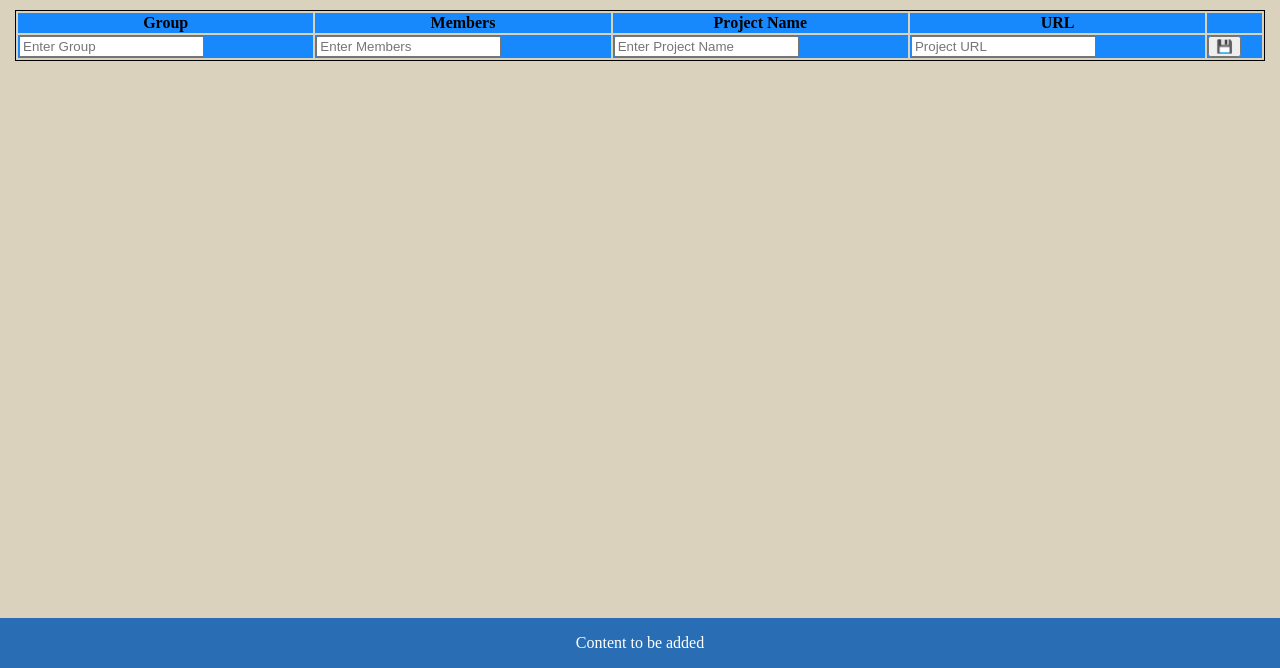
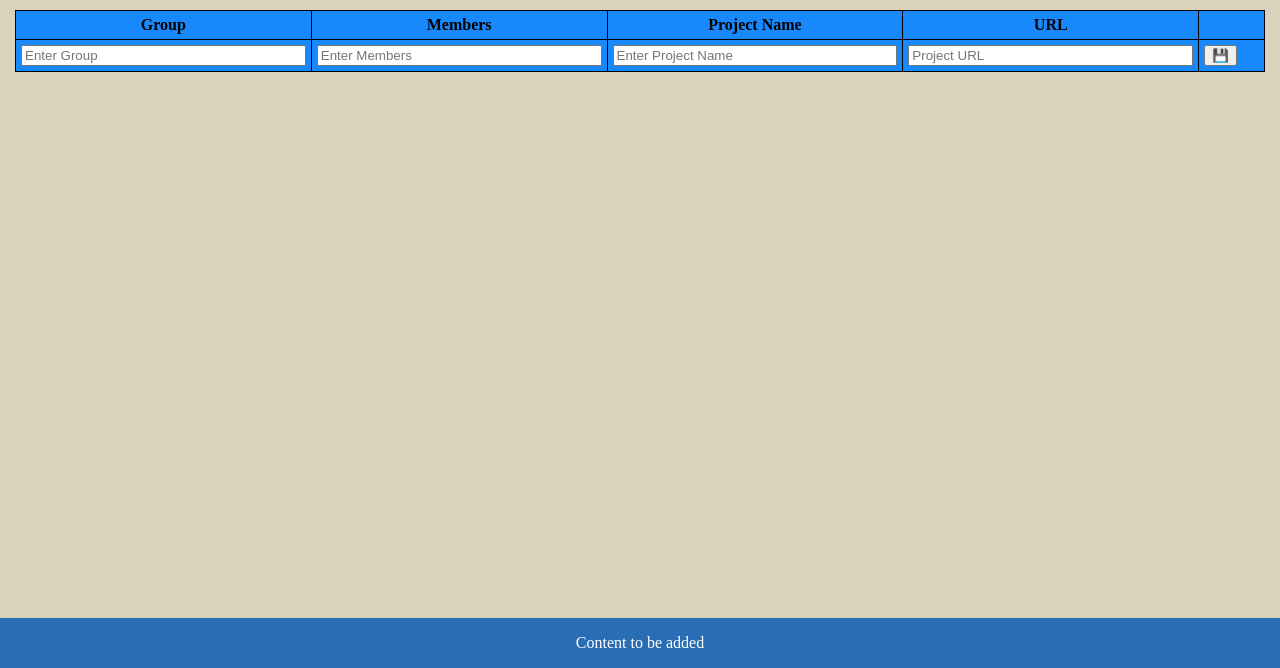
Before and after one commit to maryfru/teams-networking, a website built with webpack: page src/index.html in a window 1280 px wide. Shown: the part 132-800 px from the top of the page. Built offline with nearby package versions, Linux system fonts and the light colour scheme; files whose address does not match are found by name.

Commit message:
updated css

```diff
--- a/src/style.css
+++ b/src/style.css
@@ -17,10 +17,17 @@ body > section {
   padding: 15px;
 }
 
+td,
+th {
+  border: 1px solid black;
+  padding: 5px;
+}
+
 table {
+  border-collapse: collapse;
   width: 100%;
-  border: 1px solid black;
 }
+
 thead,
 tfoot {
   background: #1789fc;
@@ -28,6 +35,15 @@ tfoot {
 
 tbody {
   background: #f5f1ed;
+}
+
+tr:nth-child(even) {
+  background-color: #93c3f3;
+}
+
+input {
+  box-sizing: border-box;
+  width: 100%;
 }
 
 footer {
```
Also changed, not shown: src/img/icons8-team-64.png (renamed from img/icons8-team-64.png).
